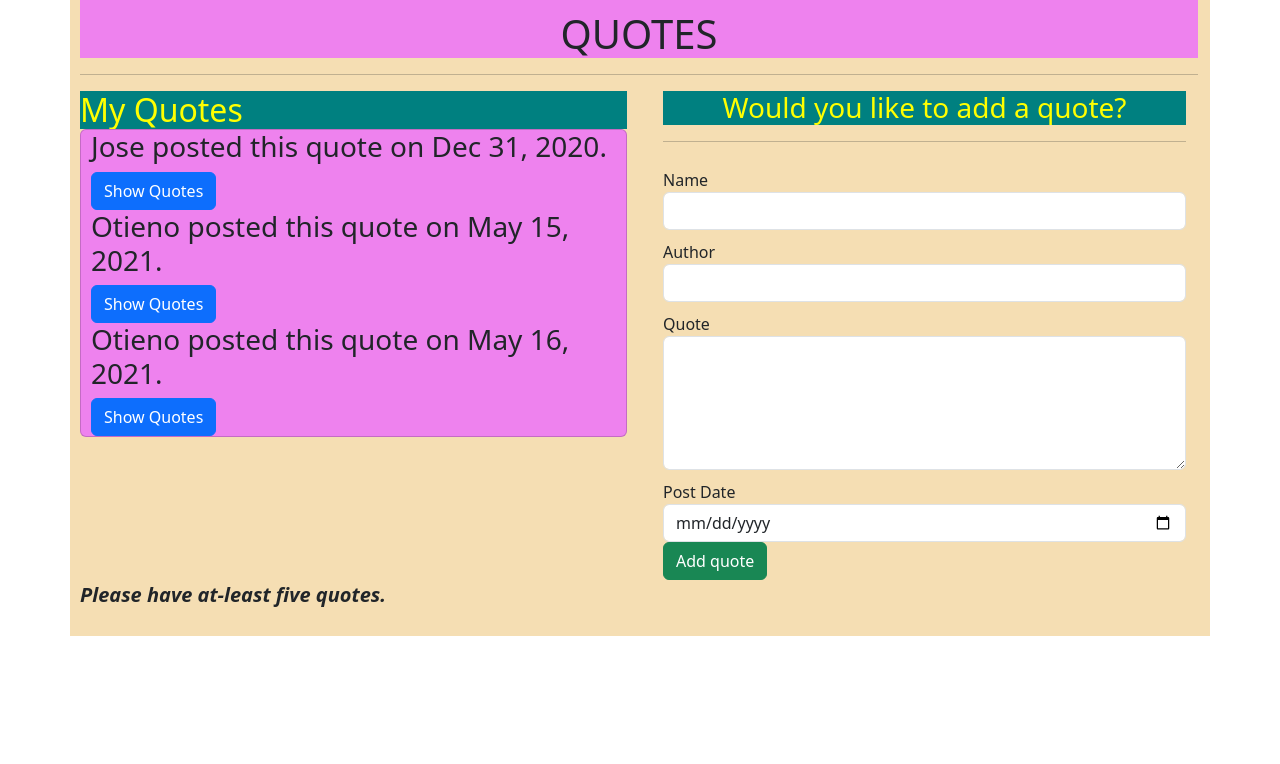
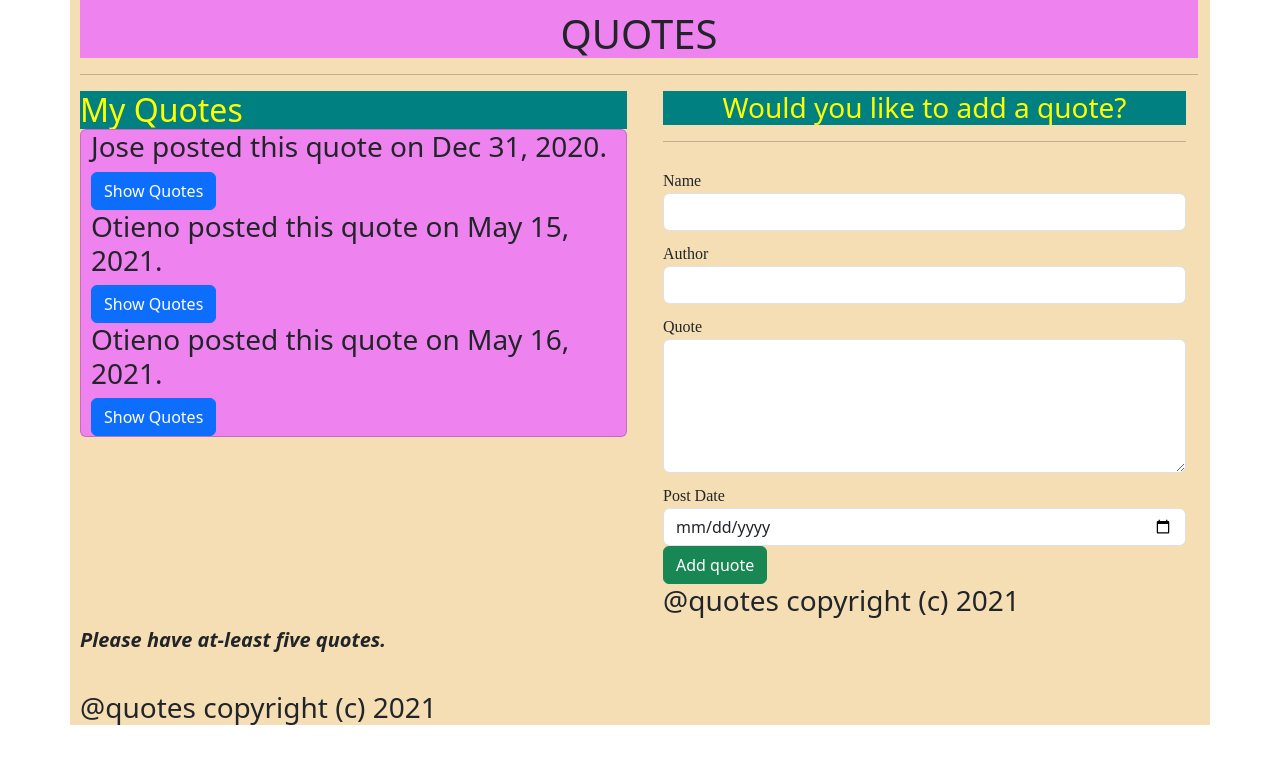
Before and after one commit to josphat-otieno/quotes-project, an Angular app: page / in a window 1280 px wide. Shown: the top 764 px of the page. Built offline with nearby package versions, Linux system fonts and the light colour scheme.

Commit message:
add footer

```diff
--- a/src/app/quote-form/quote-form.component.html
+++ b/src/app/quote-form/quote-form.component.html
@@ -3,7 +3,7 @@
     <hr>
     <form (ngSubmit)='submitQuote()' #quoteForm='ngForm'>
         <div class="form-group">
-            <label for="name">Name</label>
+            <label for="name" class="labels">Name</label>
             <input type="text" required class="form-control" id="name"  [(ngModel)]="newQuote.name" name="name" #name='ngModel'>
             <div [hidden]="name.valid || name.pristine" class="alert alert-danger">
                 <p><strong> <em>Fill out your name</em></strong></p>
@@ -11,7 +11,7 @@
 
         </div>
         <div class="form-group">
-            <label for="author">Author</label>
+            <label for="author" class="labels">Author</label>
             <input type="text" required class="form-control" id="author"   [(ngModel)]="newQuote.author" name="author" #author='ngModel'>
             <div [hidden]="author.valid || author.pristine" class="alert alert-danger">
                 <p><strong> <em>Name of author is required</em></strong></p>
@@ -19,14 +19,14 @@
 
         </div>
         <div class="form-group">
-            <label for="quote">Quote</label>
+            <label for="quote" class="labels">Quote</label>
             <textarea id="quote" cols="40" rows="5" required [(ngModel)]="newQuote.quote" name="quote" #quote='ngModel' class="form-control"></textarea>
             <div [hidden]="quote.valid || quote.pristine" class="alert alert-danger"   >
                 <p><strong> <em>Please input the quote</em></strong></p>
             </div>
         </div>
         <div class="form-group">
-            <label for="post">Post Date</label>
+            <label for="post" class="labels">Post Date</label>
             <input type="date" required class="form-control" id="post" [(ngModel)]="newQuote.postDate" name="postDate" #postDate='ngModel'>
             <div [hidden]="postDate.valid || postDate.pristine" class="alert alert-danger">
                 <p><strong> <em>Post date is required</em></strong></p>
@@ -34,4 +34,9 @@
         </div>
         <button type="submit" class="btn btn-success">Add quote</button>
     </form>
+    <div class="footer">
+        <footer>
+            <h3>@quotes copyright (c) 2021</h3>
+        </footer>
+    </div>
 </div>
--- a/src/app/quotes/quotes.component.html
+++ b/src/app/quotes/quotes.component.html
@@ -24,4 +24,9 @@
   <div class="warning">
     <p *ngIf='quotes.length < 5'>Please have at-least five quotes.</p>
   </div>
+  <div class="footer">
+    <footer>
+        <h3>@quotes copyright (c) 2021</h3>
+    </footer>
 </div>
+</div>
```
